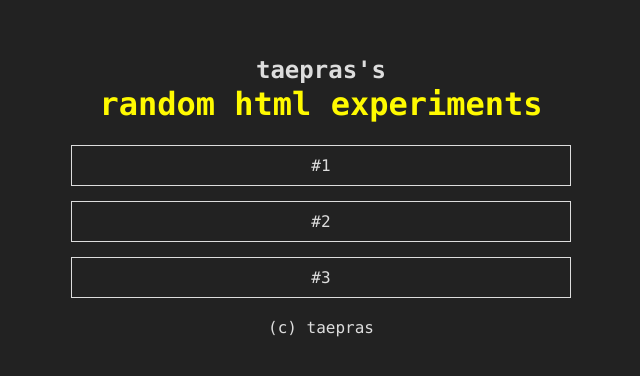
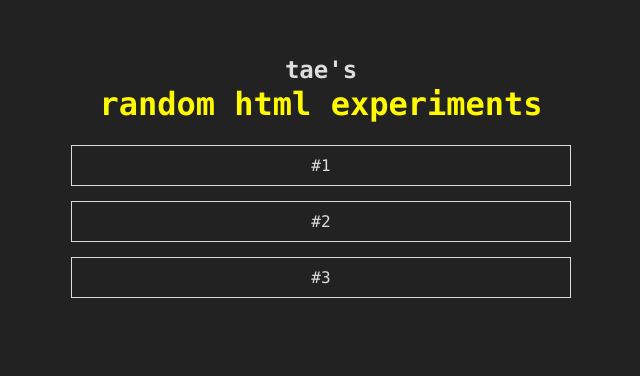
Before and after one commit to taepras/generativeart, a plain HTML site: page index.html in a window 1280 px wide. Shown: the part 114-490 px from the top of the page, without its empty margins (319-959 px from the left). Drawn offline with Linux system fonts and the light colour scheme.

Commit message:
change taepras to tae

```diff
--- a/index.html
+++ b/index.html
@@ -2,7 +2,7 @@
 <html>
 <head>
 	<meta charset="utf-8">
-	<title>taepras's random html experiments</title>
+	<title>tae's random html experiments</title>
 	<meta name="viewport" content="width=device-width, initial-size=1.0">
 	<style>
 	body{
@@ -51,12 +51,11 @@
 </head>
 <body>
 	<div class="container">
-		<h2 class="taepras">taepras's</h2>
+		<h2 class="taepras">tae's</h2>
 		<h1 class="rainbow">random html experiments</h1>
 		<a href="1" class="navlink" target="_blank">#1</a>
 		<a href="2" class="navlink" target="_blank">#2</a>
 		<a href="3" class="navlink" target="_blank">#3</a>
-		(c) taepras
 	</div>
 </body>
 </html>
```
